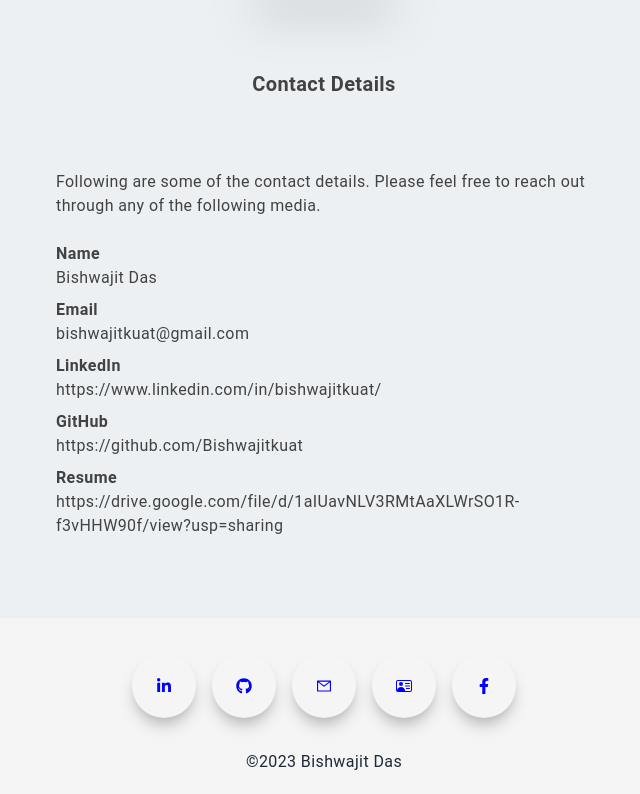
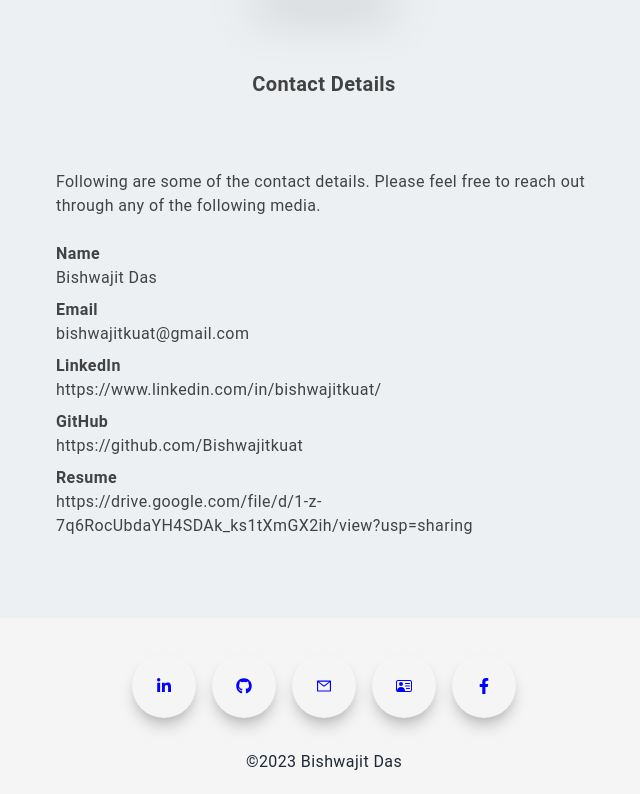
Before and after one commit to Bishwajitkuat/portfolio_next_bisso, a Next.js app: page /contact in a window 1280 px wide. Shown: the part 798-1592 px from the top of the page, without its empty margins (316-956 px from the left). Built offline with nearby package versions, Linux system fonts and the light colour scheme.

Commit message:
resume link updated

```diff
--- a/components/contact-page/contact-detail.tsx
+++ b/components/contact-page/contact-detail.tsx
@@ -40,10 +40,10 @@
           <strong>Resume</strong>
           <Link
             className="hover:text-[#5651e5]"
-            href="https://drive.google.com/file/d/1aIUavNLV3RMtAaXLWrSO1R-f3vHHW90f/view?usp=sharing"
+            href="https://drive.google.com/file/d/1-z-7q6RocUbdaYH4SDAk_ks1tXmGX2ih/view?usp=sharing"
             target="_blanck"
           >
-            https://drive.google.com/file/d/1aIUavNLV3RMtAaXLWrSO1R-f3vHHW90f/view?usp=sharing
+            https://drive.google.com/file/d/1-z-7q6RocUbdaYH4SDAk_ks1tXmGX2ih/view?usp=sharing
           </Link>
         </li>
       </ul>
```
